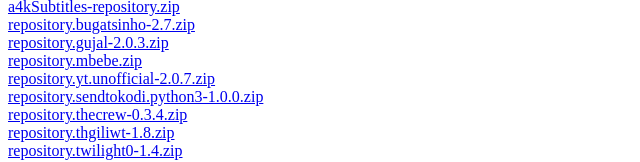
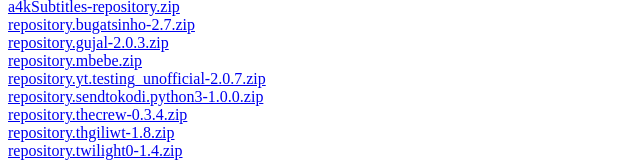
Before and after one commit to gamicoulas/repo, a plain HTML site: page index.html in a window 1280 px wide. Shown: the part 190-352 px from the top of the page, without its empty margins (0-640 px from the left). Drawn offline with Linux system fonts and the light colour scheme.

Commit message:
Update index.html

```diff
--- a/index.html
+++ b/index.html
@@ -12,7 +12,7 @@
 <a href="repository.bugatsinho-2.7.zip">repository.bugatsinho-2.7.zip</a><br>
 <a href="repository.gujal-2.0.3.zip">repository.gujal-2.0.3.zip</a><br>
 <a href="repository.mbebe.zip">repository.mbebe.zip</a><br>
-<a href="repository.yt.unofficial-2.0.7.zip">repository.yt.unofficial-2.0.7.zip</a><br>
+<a href="repository.yt.testing_unofficial-2.0.7.zip">repository.yt.testing_unofficial-2.0.7.zip</a><br>
 <a href="repository.sendtokodi.python3-1.0.0.zip">repository.sendtokodi.python3-1.0.0.zip</a><br>
 <a href="repository.thecrew-0.3.4.zip">repository.thecrew-0.3.4.zip</a><br>
 <a href="repository.thgiliwt-1.8.zip">repository.thgiliwt-1.8.zip</a><br>
```
